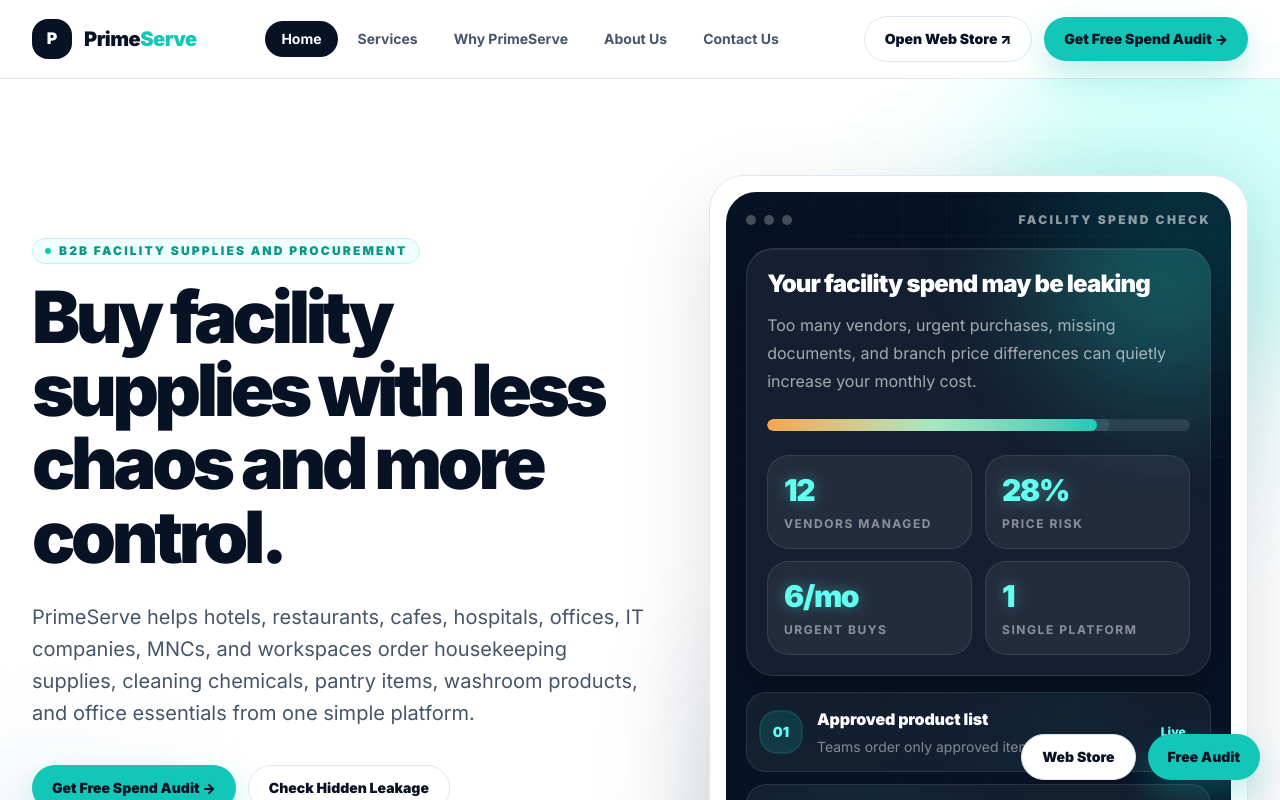
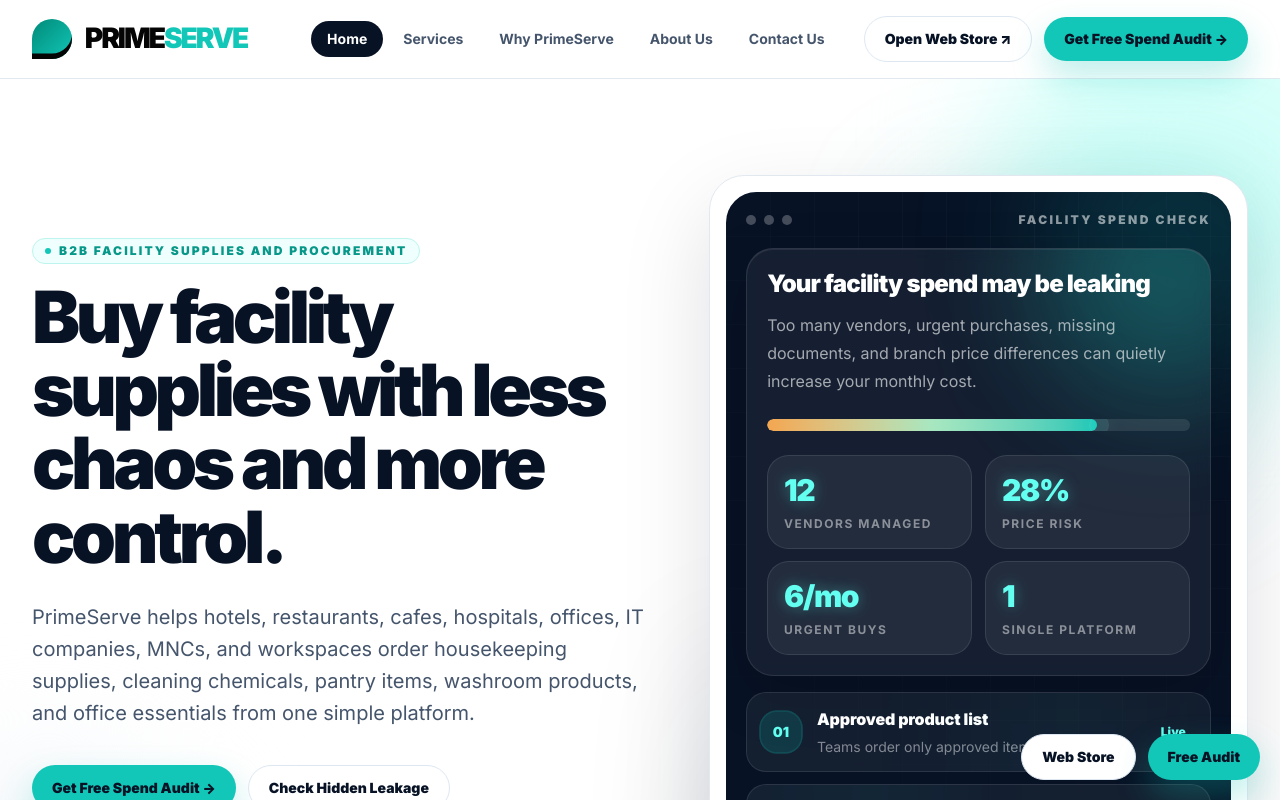
Before and after one commit to Mishra2503/primeserve, a Next.js app: page / in a window 1280 px wide. Shown: the top 800 px of the page. Built offline with nearby package versions, Linux system fonts and the light colour scheme.

Commit message:
Load PrimeServe brand logo stylesheet

```diff
--- a/src/app/globals.css
+++ b/src/app/globals.css
@@ -1,4 +1,5 @@
 @import "tailwindcss";
+@import "./primeserve-brand.css";
 
 @theme inline {
   --color-primary: #1E3A8A;
```
